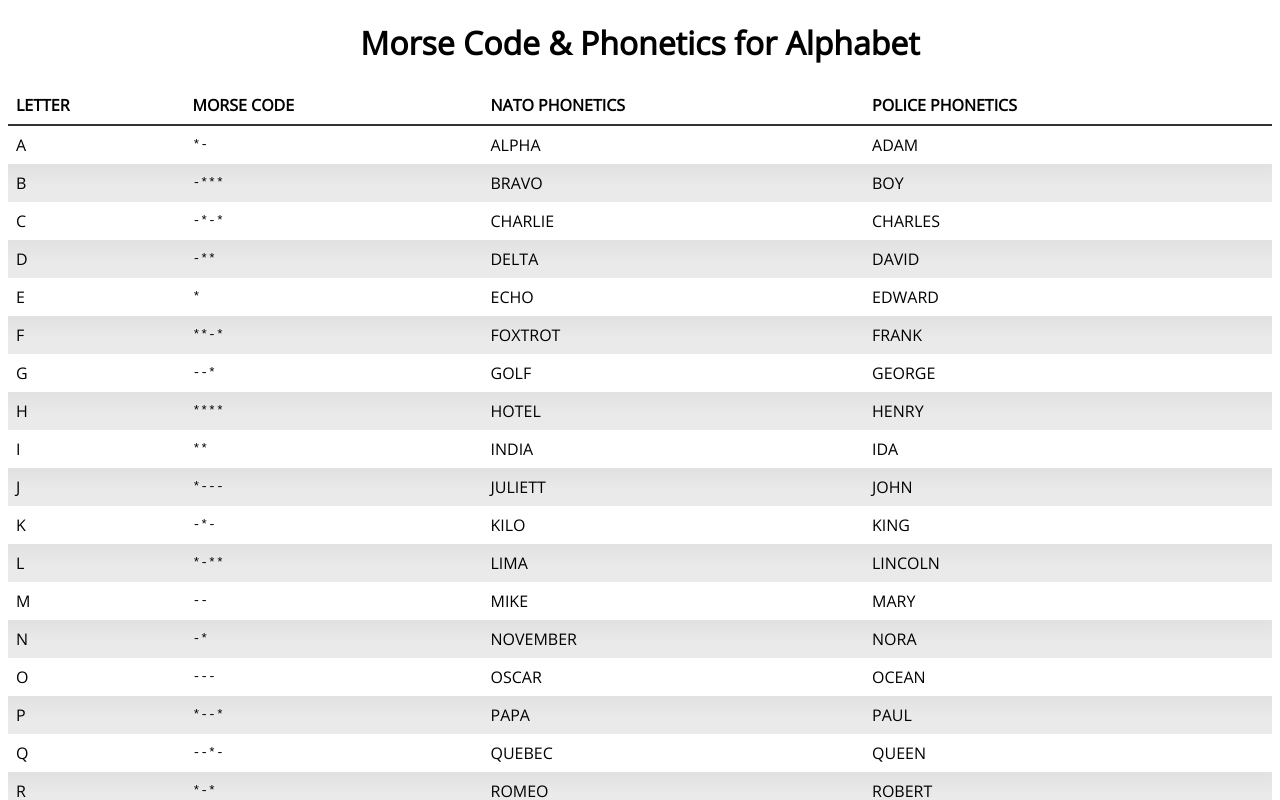
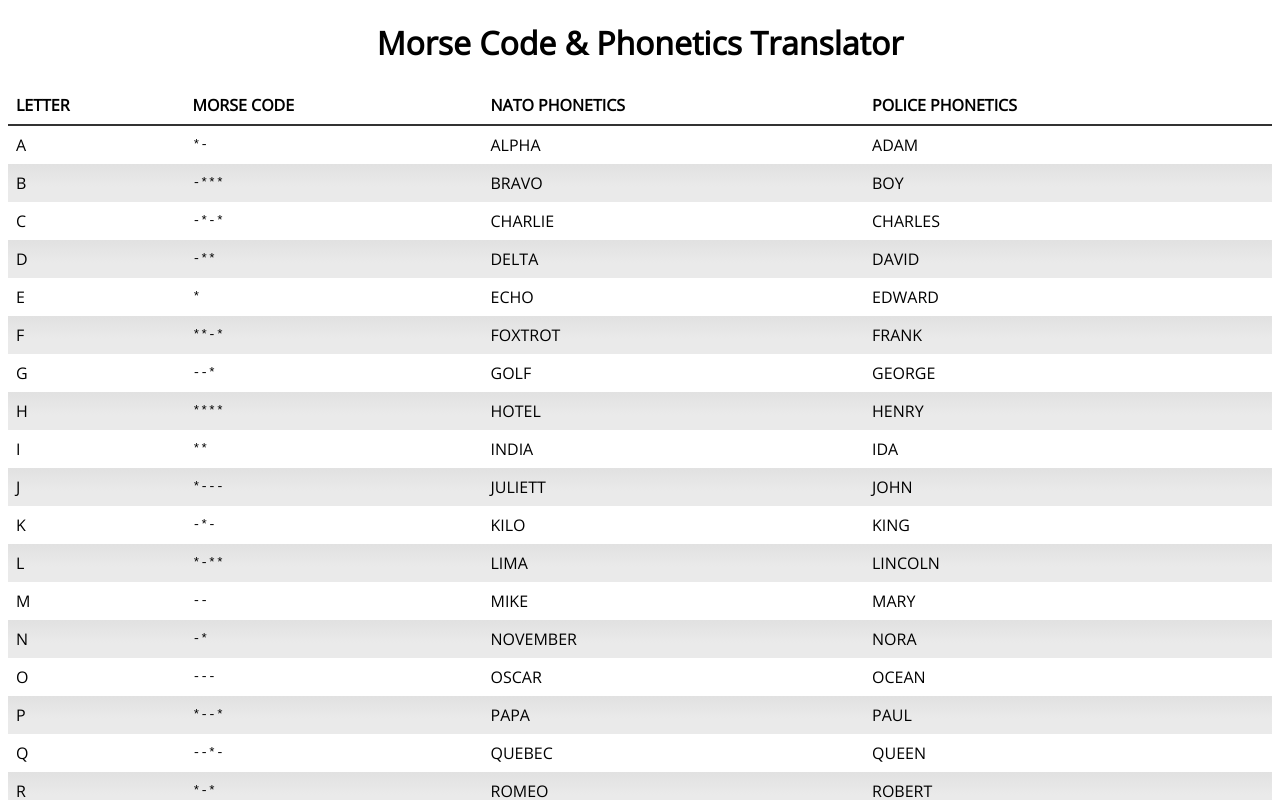
Before and after one commit to joshcalafell/reMORSE, an Angular app: page / in a window 1280 px wide. Shown: the top 800 px of the page. Built offline with nearby package versions, Linux system fonts and the light colour scheme; a web font is replaced by a local one.

Commit message:
Updated app name

```diff
--- a/package.json
+++ b/package.json
@@ -1,5 +1,5 @@
 {
-  "name": "js-phonetic-alphabet",
+  "name": "re-morse",
   "version": "0.0.0",
   "license": "MIT",
   "scripts": {
--- a/src/app/components/app.component.ts
+++ b/src/app/components/app.component.ts
@@ -8,7 +8,7 @@ import { PhoneticService } from '../services/phonetic.service';
   styleUrls: ['./app.component.scss']
 })
 export class AppComponent implements OnInit {
-  title = 'Morse Code & Phonetics for Alphabet';
+  title = 'Morse Code & Phonetics Translator';
   phonetics: Phonetic[];
 
   constructor(private phoneticService: PhoneticService) { }
--- a/src/index.html
+++ b/src/index.html
@@ -2,14 +2,13 @@
 <html>
 <head>
   <meta charset="utf-8">
-  <title>NG-Morse-Code</title>
+  <title>reMORSE</title>
   <base href="/">
 
   <meta name="viewport" content="width=device-width, initial-scale=1">
   <link rel="icon" type="image/x-icon" href="favicon.ico">
   <!--Import Google Icon Font-->
   <link href="http://fonts.googleapis.com/icon?family=Material+Icons" rel="stylesheet">
-
   <!--Let browser know website is optimized for mobile-->
   <meta name="viewport" content="width=device-width, initial-scale=1.0"/>
 
```
